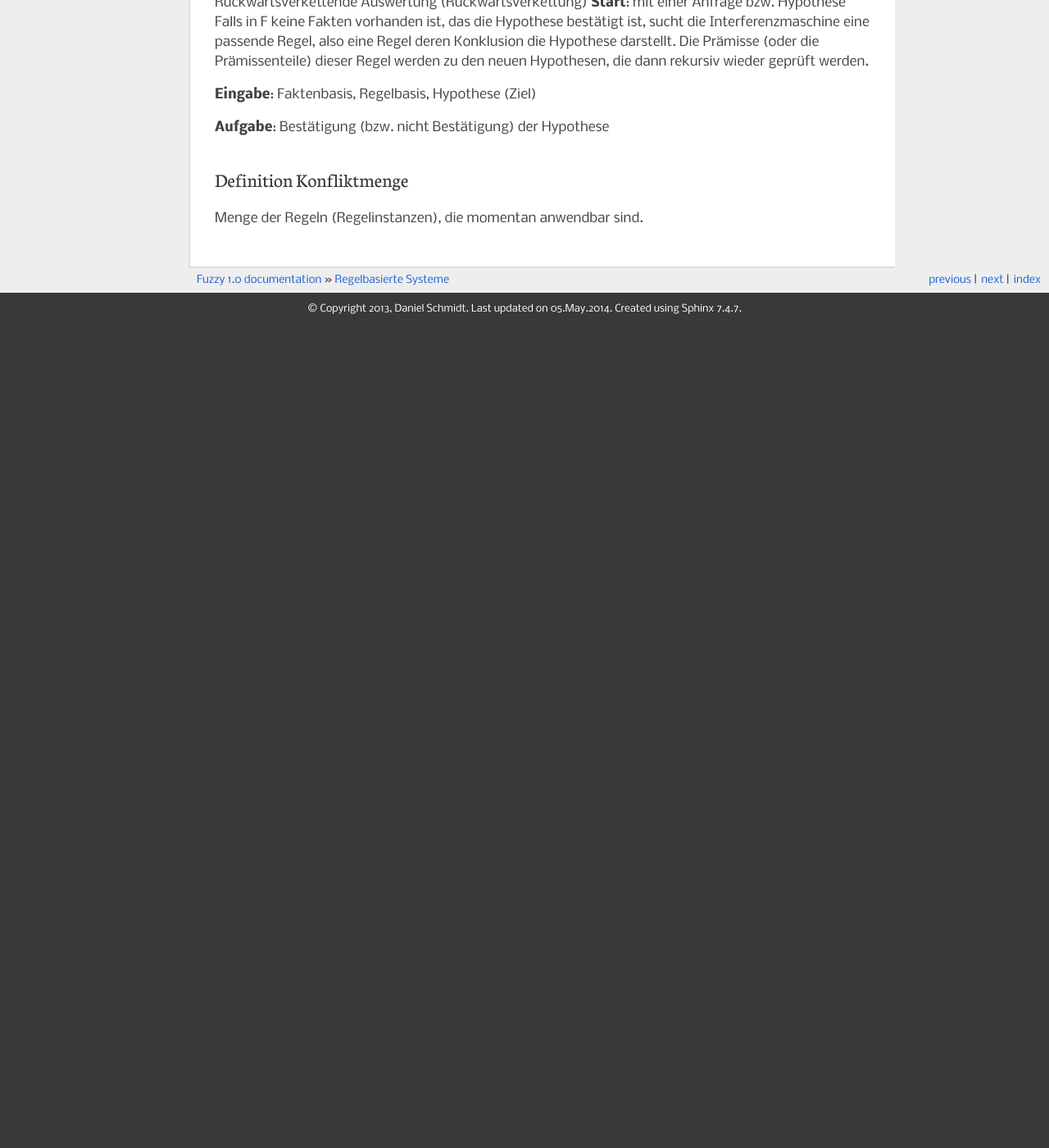
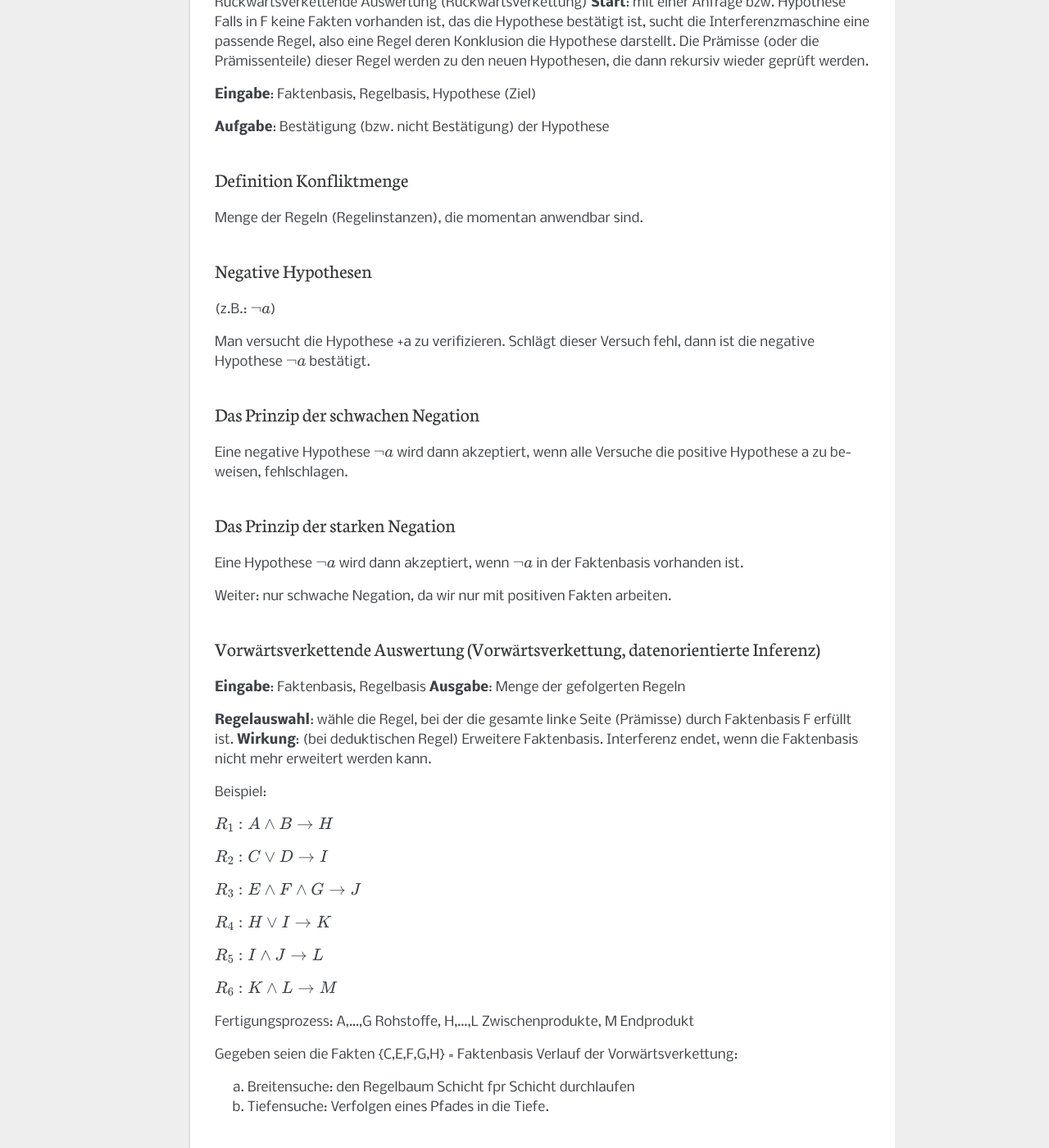
Before and after one commit to DanielMSchmidt/ki, a Sphinx documentation site: the page built from source/rulebased.rst, in a window 1280 px wide and 1400 px high, scrolled down 947 px. Shown: the whole window at 82% size. Built offline with Sphinx 7.4.7, drawn with Linux system fonts in a browser that asks for light colours; pages that are not in the unit, such as notebooks, are missing from menus; before the commit the page ends 1343 px from its top, so only the background shows below that; some of the changed text lies outside the part shown.

Commit message:
next lesson

```diff
--- a/source/rulebased.rst
+++ b/source/rulebased.rst
@@ -52,3 +52,59 @@ Definition Konfliktmenge
 -------------------------
 
 Menge der Regeln (Regelinstanzen), die momentan anwendbar sind.
+
+
+Negative Hypothesen
+--------------------------
+
+(z.B.: :math:`\neg a`)
+
+Man versucht die Hypothese +a zu verifizieren. Schlägt dieser Versuch fehl, dann ist die negative Hypothese :math:`\neg a` bestätigt.
+
+
+
+Das Prinzip der schwachen Negation
+-----------------------------------------
+
+Eine negative Hypothese :math:`\neg a` wird dann akzeptiert, wenn alle Versuche die positive Hypothese a zu beweisen, fehlschlagen.
+
+
+
+Das Prinzip der starken Negation
+------------------------------------
+
+Eine Hypothese :math:`\neg a` wird dann akzeptiert, wenn :math:`\neg a` in der Faktenbasis vorhanden ist.
+
+Weiter: nur schwache Negation, da wir nur mit positiven Fakten arbeiten.
+
+Vorwärtsverkettende Auswertung (Vorwärtsverkettung, datenorientierte Inferenz)
+---------------------------------------------------------------------------------------------
+
+**Eingabe**: Faktenbasis, Regelbasis
+**Ausgabe**: Menge der gefolgerten Regeln
+
+**Regelauswahl**: wähle die Regel, bei der die gesamte linke Seite (Prämisse) durch Faktenbasis F erfüllt ist.
+**Wirkung**: (bei deduktischen Regel) Erweitere Faktenbasis. Interferenz endet, wenn die Faktenbasis nicht mehr erweitert werden kann.
+
+Beispiel:
+
+
+:math:`R_1 : A \wedge B \rightarrow H`
+
+:math:`R_2 : C \vee D \rightarrow I`
+
+:math:`R_3 : E \wedge F \wedge G \rightarrow J`
+
+:math:`R_4 : H \vee I \rightarrow K`
+
+:math:`R_5 : I \wedge J \rightarrow L`
+
+:math:`R_6 : K \wedge L \rightarrow M`
+
+Fertigungsprozess: A,...,G Rohstoffe, H,...,L Zwischenprodukte, M Endprodukt
+
+Gegeben seien die Fakten {C,E,F,G,H} = Faktenbasis
+Verlauf der Vorwärtsverkettung:
+
+a) Breitensuche: den Regelbaum Schicht fpr Schicht durchlaufen
+b) Tiefensuche: Verfolgen eines Pfades in die Tiefe.
```
